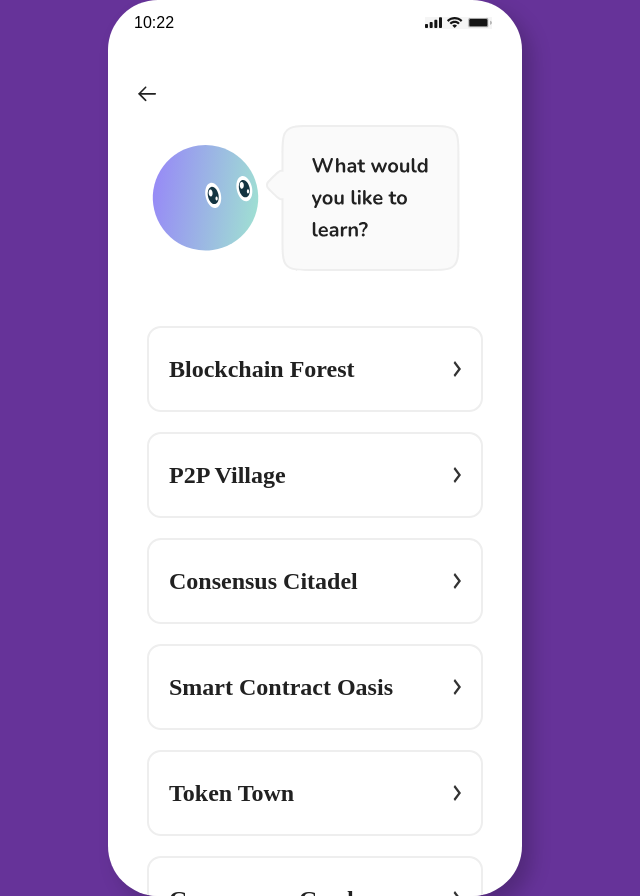
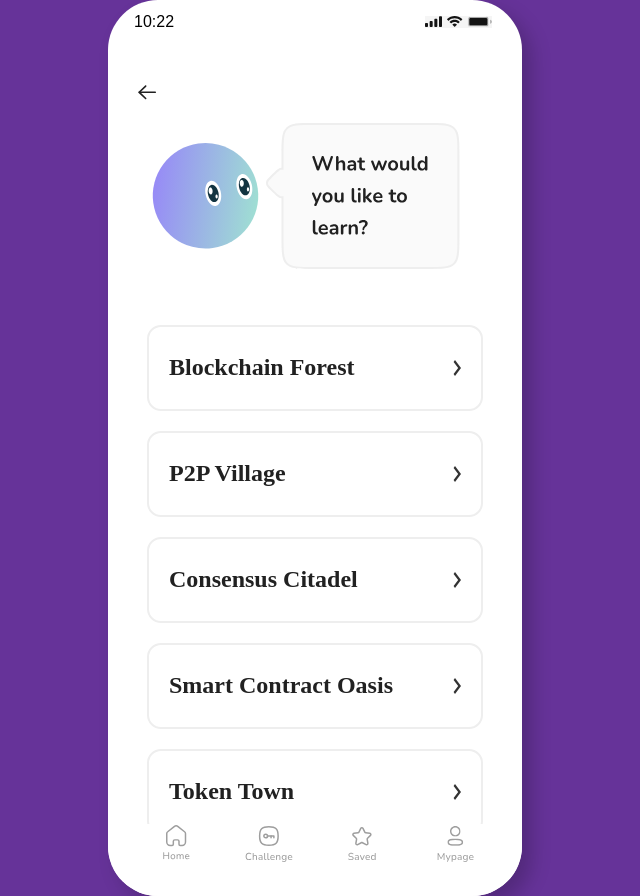
Before and after one commit to BCSFront/Front, a React (Create React App) app: page /topic in a window 1280 px wide. Shown: the whole page, without its empty margins (325-965 px from the left). Built offline with nearby package versions, Linux system fonts and the light colour scheme; what web3 would draw is missing.

Commit message:
rererere

```diff
--- a/src/components/Footer.jsx
+++ b/src/components/Footer.jsx
@@ -3,16 +3,28 @@ import { Link } from "react-router-dom";
 
 const Footer = () => {
     return (
-        <div className="footer-back  bg-white mb-[34px] ">
+        <div className="footer-back  bg-white   ">
             <div className="flex">
                 <Link to="/home">
                     <img src="./images/footer-home.svg" alt="" />
                 </Link>
-                <img src="./images/footer-challenge.svg" alt="" />
-                <img src="./images/footer-saved.svg" alt="" />
+                <img
+                    className="ml-[19px]"
+                    src="./images/footer-challenge.svg"
+                    alt=""
+                />
+                <img
+                    className="ml-[19px]"
+                    src="./images/footer-saved.svg"
+                    alt=""
+                />
 
                 <Link to="/mypage">
-                    <img src="./images/footer-mypage.svg" alt="" />
+                    <img
+                        className="ml-[19px]"
+                        src="./images/footer-mypage.svg"
+                        alt=""
+                    />
                 </Link>
             </div>
         </div>
--- a/src/pages/home.jsx
+++ b/src/pages/home.jsx
@@ -12,13 +12,12 @@ const Home = () => {
         setBgPurple(2);
     }, []);
     return (
-        // <div className=" overflow-y-auto">
         <div className="flex flex-col justify-center min-h-screen">
             <div className="bg-Topic top-[60px] absolute text-white">
                 <div className="flex">
                     <Statusbar></Statusbar>
                 </div>
-                <div className="flex justify-center items-center mt-[10px]">
+                <div className="flex justify-center items-center ">
                     <img src="./images/topic.svg" alt="topic" />
                 </div>
             </div>
@@ -30,9 +29,6 @@ const Home = () => {
                     <BtnContinue title="START" />
                 </Link>
             </div>
-            <div className=" sticky bottom-0">
-                <Footer />
-            </div>
         </div>
     );
 };
--- a/src/pages/home2.jsx
+++ b/src/pages/home2.jsx
@@ -12,17 +12,16 @@ const Home = () => {
         setBgPurple(2);
     }, []);
     return (
-        // <div className=" overflow-y-auto">
         <div className="flex flex-col justify-center min-h-screen">
             <div className="bg-Topic top-[60px] absolute text-white">
                 <div className="flex">
                     <Statusbar></Statusbar>
                 </div>
-                <div className="flex justify-center items-center mt-[10px] ">
+                <div className="flex justify-center items-center ">
                     <img src="./images/topic2.svg" alt="topic" />
                 </div>
             </div>
-            <div className="w-[414px] h-[742px] flex flex-col justify-between items-center  ">
+            <div className="w-[414px] h-[742px] flex flex-col justify-between items-center ">
                 <div className="mt-[50px] pb-[95px]">
                     <img src="./images/home2.svg" alt="" />
                 </div>
@@ -30,9 +29,6 @@ const Home = () => {
                     <BtnContinue title="START" />
                 </Link>
             </div>
-            <div className=" sticky bottom-0">
-                <Footer />
-            </div>
         </div>
     );
 };
--- a/src/pages/topic.jsx
+++ b/src/pages/topic.jsx
@@ -5,6 +5,7 @@ import TopicBox from "../components/TopicBox";
 import data from "../data.json";
 import { useEffect, useContext } from "react";
 import { AppContext } from "../App";
+import Footer from "../components/Footer";
 
 const Topic = () => {
     const { setBgPurple } = useContext(AppContext);
@@ -58,6 +59,9 @@ const Topic = () => {
                     </div>
                 </div>
             </div>
+            <div className=" sticky bottom-0">
+                <Footer />
+            </div>
         </div>
     );
 };
--- a/src/style/footer.css
+++ b/src/style/footer.css
@@ -1,9 +1,11 @@
 .footer-back {
     display: flex;
-    height: 48px;
+    /* height: 48px; */
     padding: 0px 32px;
     justify-content: center;
     align-items: center;
     gap: 19px;
     align-self: stretch;
+
+    padding-bottom: 32px;
 }
```
